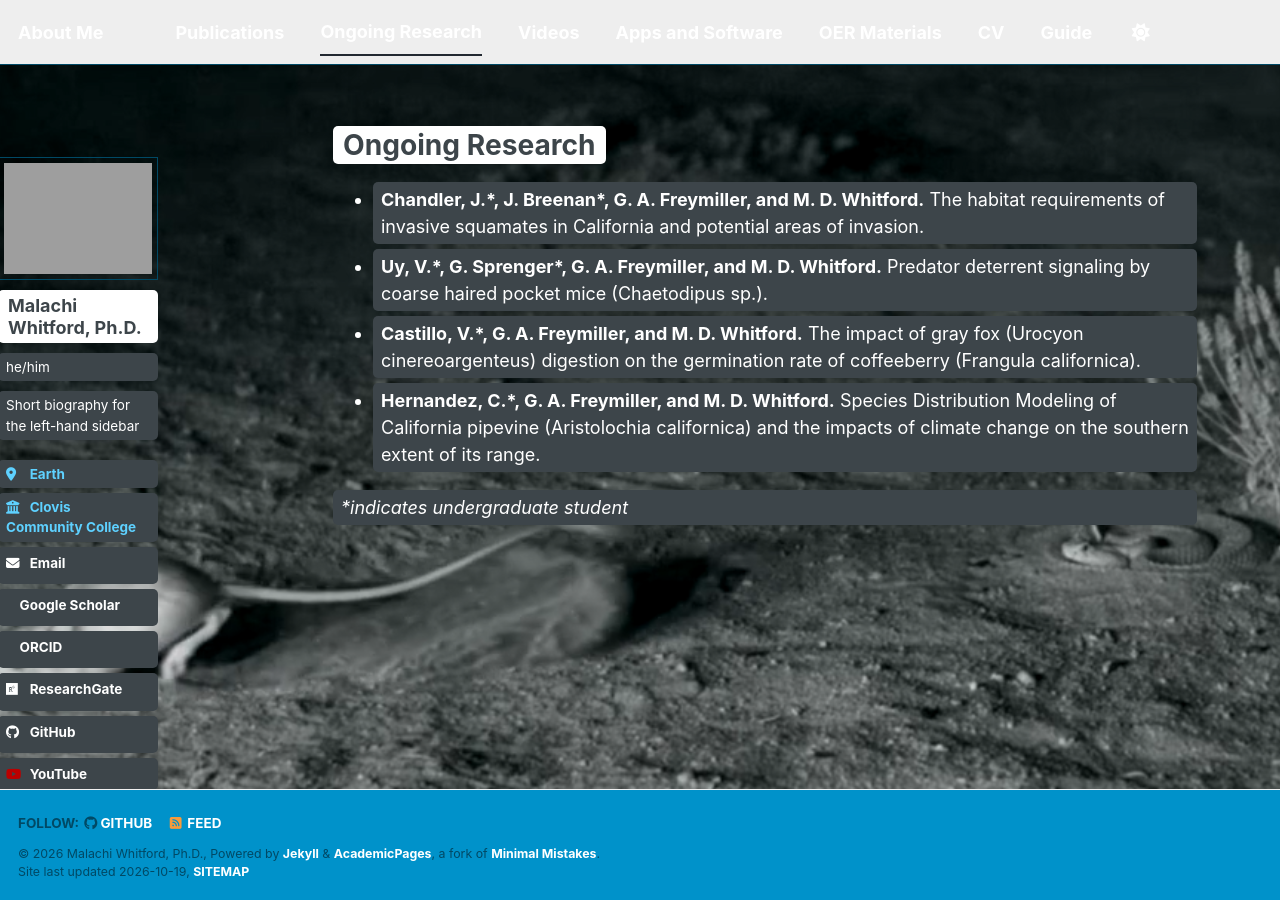
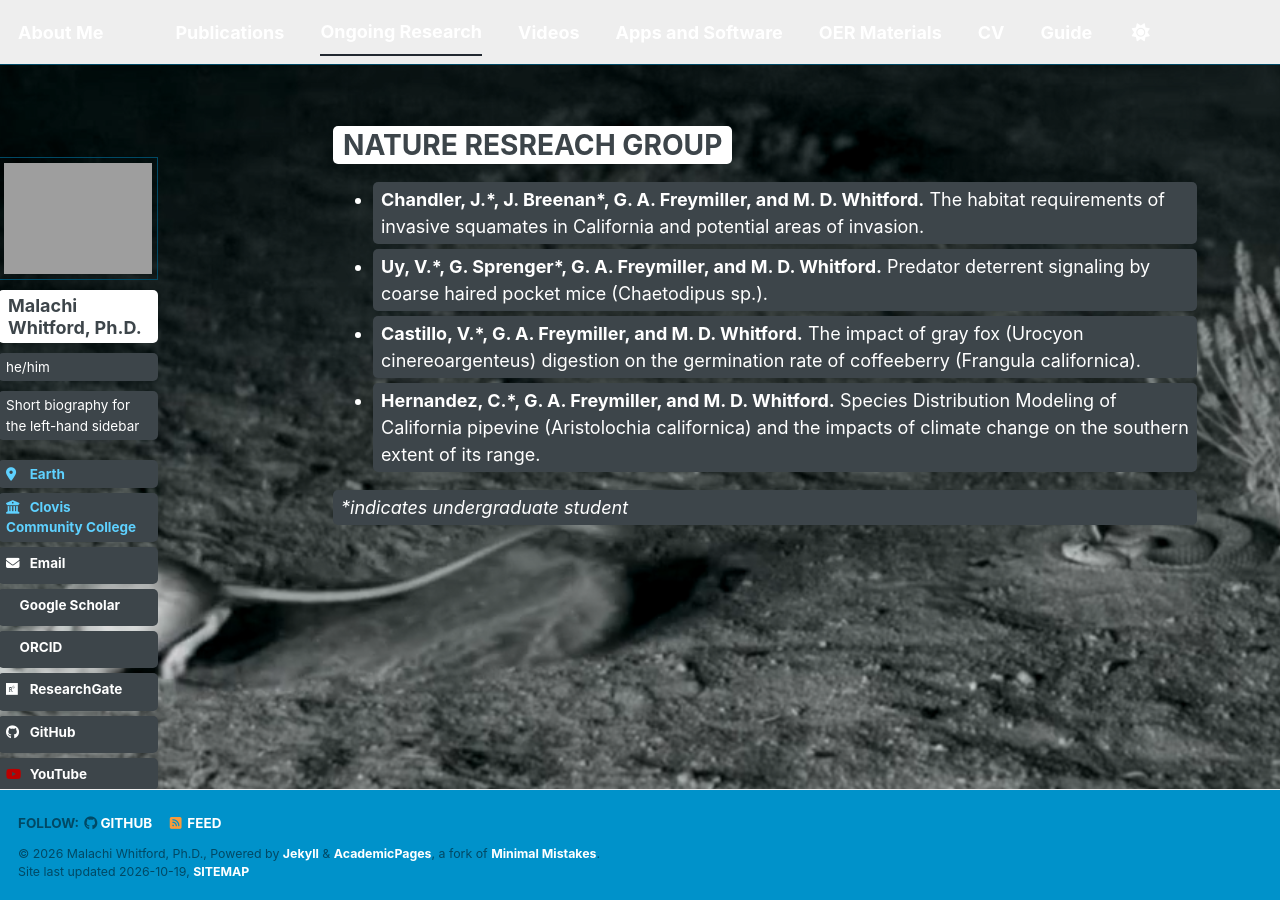
Before and after one commit to malachi-whitford/malachi-whitford.github.io, a Jekyll site: the page built from _pages/ongoing.html, in a window 1280 px wide and 900 px high. Built offline with Jekyll 4.4.1, drawn with Linux system fonts in a browser that asks for light colours; a style sheet for code colours, icons or effects is not loaded.

Commit message:
Update title from 'Ongoing Research' to 'NATURE RESEARCH GROUP'

```diff
--- a/_pages/ongoing.html
+++ b/_pages/ongoing.html
@@ -1,6 +1,6 @@
 ---
 layout: archive
-title: "Ongoing Research"
+title: "NATURE RESREACH GROUP"
 permalink: /ongoing/
 author_profile: true
 ---
```
